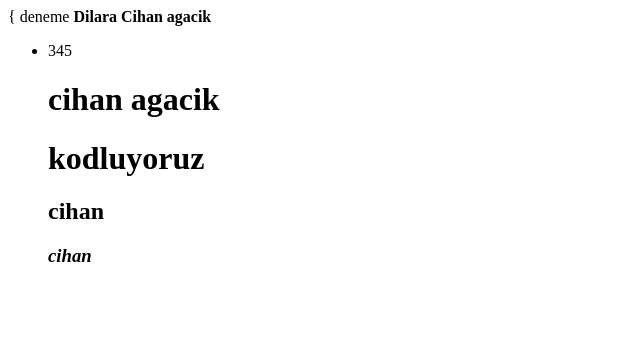
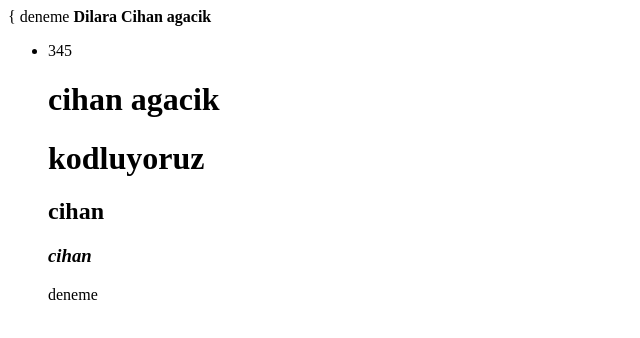
Before and after one commit to cihanagacik/Project1, a plain HTML site: page index.html in a window 1280 px wide. Shown: the full height of the page, 0-640 px from the left. Drawn offline with Linux system fonts and the light colour scheme.

Commit message:
index dosyası değişti

```diff
--- /dev/null
+++ b/css/style.css
@@ -0,0 +1,5 @@
+asdasf
+sdfsdfsd
+sdf
+solidcolorsdf
+asdf
--- a/index.html
+++ b/index.html
@@ -10,3 +10,7 @@
 <h1>kodluyoruz</h1>
 <b><h2> cihan</h2></b>
 <i><h3>cihan</h3></i>
+
+
+
+deneme
```
